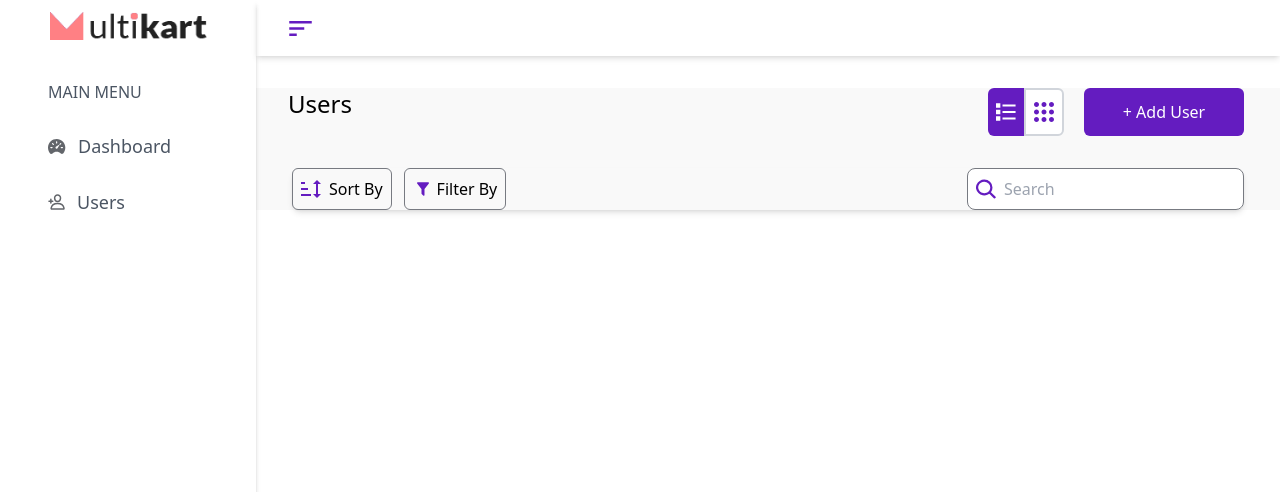
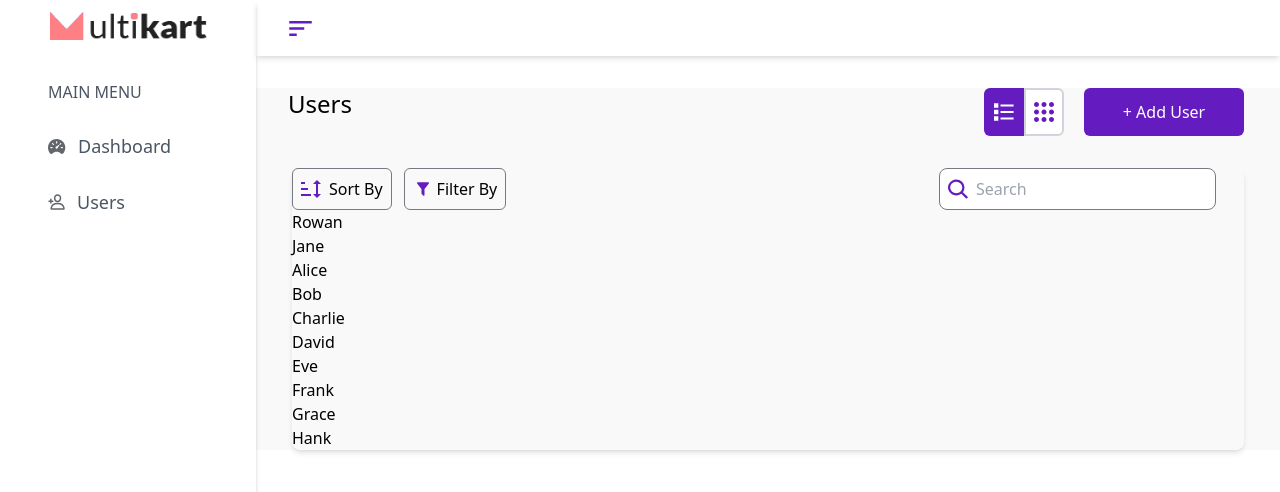
Before and after one commit to HT-shubhams/multikart_revised, a React (Vite) app: page / in a window 1280 px wide. Shown: the top 492 px of the page. Built offline with nearby package versions, Linux system fonts and the light colour scheme.

Commit message:
feat: basic rendering of user list in UserGridView using UserCard component

```diff
--- a/package.json
+++ b/package.json
@@ -12,7 +12,8 @@
   "dependencies": {
     "classnames": "^2.5.1",
     "react": "^18.2.0",
-    "react-dom": "^18.2.0"
+    "react-dom": "^18.2.0",
+    "zustand": "^4.5.2"
   },
   "devDependencies": {
     "@types/react": "^18.2.66",
--- a/src/components/UserCard.jsx
+++ b/src/components/UserCard.jsx
@@ -1,7 +1,7 @@
 import React from "react";
 
-const UserCard = () => {
-  return <div>UserCard</div>;
+const UserCard = ({ user }) => {
+  return <div>{user.firstName}</div>;
 };
 
 export default UserCard;
--- a/src/components/UserGridView.jsx
+++ b/src/components/UserGridView.jsx
@@ -1,7 +1,17 @@
 import React from "react";
+import useUserStore from "./useUserStore";
+import UserCard from "./UserCard";
 
 const UserGridView = () => {
-  return <div>UserGridView</div>;
+  const users = useUserStore((state) => state.users);
+
+  return (
+    <div>
+      {users.map((user) => (
+        <UserCard key={user.id} user={user} />
+      ))}
+    </div>
+  );
 };
 
 export default UserGridView;
--- a/src/components/UserList.jsx
+++ b/src/components/UserList.jsx
@@ -7,20 +7,31 @@ import {
   SearchIcon,
   SortByIcon,
 } from "../assets/icons";
+import UserListView from "./UserListView";
+import UserGridView from "./UserGridView";
 
 const UserList = () => {
   const [isInputFocused, setIsInputFocused] = useState(false);
   const [isSearchExpanded, setIsSearchExpanded] = useState(false);
+  const [isGridView, setIsGridView] = useState(true);
 
   return (
     <div className="bg-[#F9F9F9]">
       <div className="flex justify-between mt-8">
         <div className="text-2xl ml-4 md:ml-8">Users</div>
         <div className="flex">
-          <button className="bg-[#641CC0] text-white p-2 rounded-l-md">
+          <button
+            className="bg-[#641CC0] text-white p-2 md:p-[10px] rounded-l-md"
+            onClick={() => {
+              setIsGridView(false);
+            }}
+          >
             <ListViewIcon className="w-5 h-5" />
           </button>
-          <button className="bg-white p-2 rounded-r-md border-2 border-gray-300 ml-0">
+          <button
+            className="bg-white p-2 rounded-r-md border-2 border-gray-300 ml-0"
+            onClick={() => setIsGridView(true)}
+          >
             <GridViewIcon className="w-5 h-5 text-[#641CC0]" />
           </button>
           <button className="bg-[#641CC0] text-white p-2 rounded-md w-20 h-10 md:w-40 md:h-12 ml-3 md:ml-5 mr-5 md:mr-9">
@@ -29,7 +40,7 @@ const UserList = () => {
           </button>
         </div>
       </div>
-      <div className="flex mt-4 md:mt-8 rounded-lg shadow-md mx-2 md:mx-9">
+      <div className="flex flex-col mt-4 md:mt-8 rounded-lg shadow-md mx-2 md:mx-9">
         <div className="flex justify-between w-full">
           <div className="flex space-x-3">
             <button className="flex p-2 border border-[#777a81] rounded-md items-center">
@@ -42,7 +53,7 @@ const UserList = () => {
             </button>
           </div>
 
-          <div className="flex items-center">
+          <div className="flex items-center mr-5 md:mr-7">
             <div
               className={classNames(
                 "flex items-center gap-1 bg-white py-2 pl-2 pr-[4.5px] md:p-2 rounded-lg border border-[#777a81]",
@@ -72,6 +83,10 @@ const UserList = () => {
             </div>
           </div>
         </div>
+
+        <div className="flex">
+          {isGridView ? <UserGridView /> : <UserListView />}
+        </div>
       </div>
     </div>
   );
--- a/src/components/useUserStore.jsx
+++ b/src/components/useUserStore.jsx
@@ -1,7 +1,129 @@
-import React from "react";
+import { create } from "zustand";
 
-const useUserStore = () => {
-  return <div>useUserStore</div>;
-};
+const useUserStore = create((set) => ({
+  users: [
+    {
+      id: 1,
+      photo: "https://via.placeholder.com/100",
+      firstName: "Rowan",
+      lastName: "Torres",
+      email: "rowan.torres@gmail.com",
+      phone: "123-456-7890",
+      lastLogin: "2024-06-01",
+      role: "User",
+      status: "Active",
+    },
+    {
+      id: 2,
+      photo: "https://via.placeholder.com/100",
+      firstName: "Jane",
+      lastName: "Smith",
+      email: "jane.smith@example.com",
+      phone: "234-567-8901",
+      lastLogin: "2024-05-30",
+      role: "Admin",
+      status: "Inactive",
+    },
+    {
+      id: 3,
+      photo: "https://via.placeholder.com/100",
+      firstName: "Alice",
+      lastName: "Johnson",
+      email: "alice.johnson@example.com",
+      phone: "345-678-9012",
+      lastLogin: "2024-06-02",
+      role: "User",
+      status: "Active",
+    },
+    {
+      id: 4,
+      photo: "https://via.placeholder.com/100",
+      firstName: "Bob",
+      lastName: "Brown",
+      email: "bob.brown@example.combob.brown@example.com",
+      phone: "456-789-0123",
+      lastLogin: "2024-05-29",
+      role: "User",
+      status: "Inactive",
+    },
+    {
+      id: 5,
+      photo: "https://via.placeholder.com/100",
+      firstName: "Charlie",
+      lastName: "Davis",
+      email: "charlie.davis@example.com",
+      phone: "567-890-1234",
+      lastLogin: "2024-06-01",
+      role: "Admin",
+      status: "Active",
+    },
+    {
+      id: 6,
+      photo: "https://via.placeholder.com/100",
+      firstName: "David",
+      lastName: "Wilson",
+      email: "david.wilson@example.com",
+      phone: "678-901-2345",
+      lastLogin: "2024-05-28",
+      role: "User",
+      status: "Inactive",
+    },
+    {
+      id: 7,
+      photo: "https://via.placeholder.com/100",
+      firstName: "Eve",
+      lastName: "Clark",
+      email: "eve.clark@example.com",
+      phone: "789-012-3456",
+      lastLogin: "2024-06-01",
+      role: "Admin",
+      status: "Active",
+    },
+    {
+      id: 8,
+      photo: "https://via.placeholder.com/100",
+      firstName: "Frank",
+      lastName: "Martinez",
+      email: "frank.martinez@dexample.com",
+      phone: "890-123-4567",
+      lastLogin: "2024-05-31",
+      role: "User",
+      status: "Inactive",
+    },
+    {
+      id: 9,
+      photo: "https://via.placeholder.com/100",
+      firstName: "Grace",
+      lastName: "Rodriguez",
+      email: "grace.rodriguez@example.com",
+      phone: "901-234-5678",
+      lastLogin: "2024-06-02",
+      role: "Admin",
+      status: "Active",
+    },
+    {
+      id: 10,
+      photo: "https://via.placeholder.com/100",
+      firstName: "Hank",
+      lastName: "Lewis",
+      email: "hank.lewis@example.com",
+      phone: "012-345-6789",
+      lastLogin: "2024-05-30",
+      role: "User",
+      status: "Inactive",
+    },
+  ],
+  setUsers: (users) => set({ users }),
+  addUser: (user) =>
+    set((state) => ({
+      users: [...state.users, user],
+    })),
+  updateUserStatus: (userId, status) =>
+    set((state) => ({
+      users: state.users.map((user) =>
+        user.id === userId ? { ...user, status } : user
+      ),
+    })),
+}));
 
 export default useUserStore;
```
Also changed, not shown: 1 other file (tests, documents, lock files or other folders).
